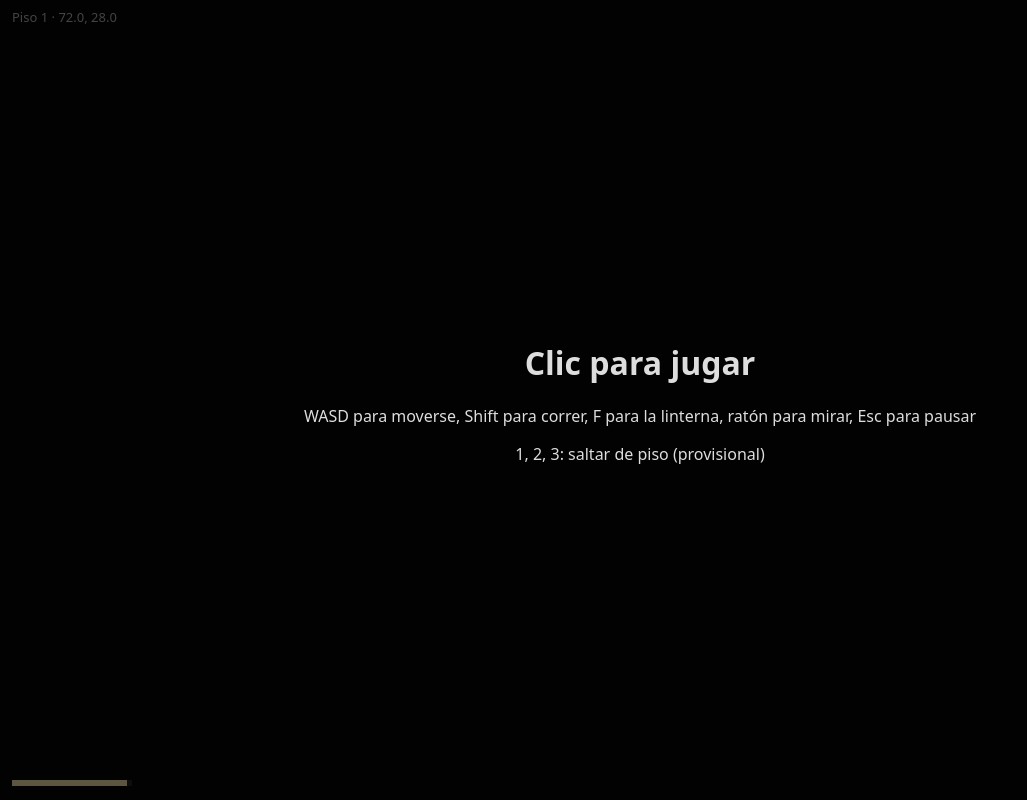
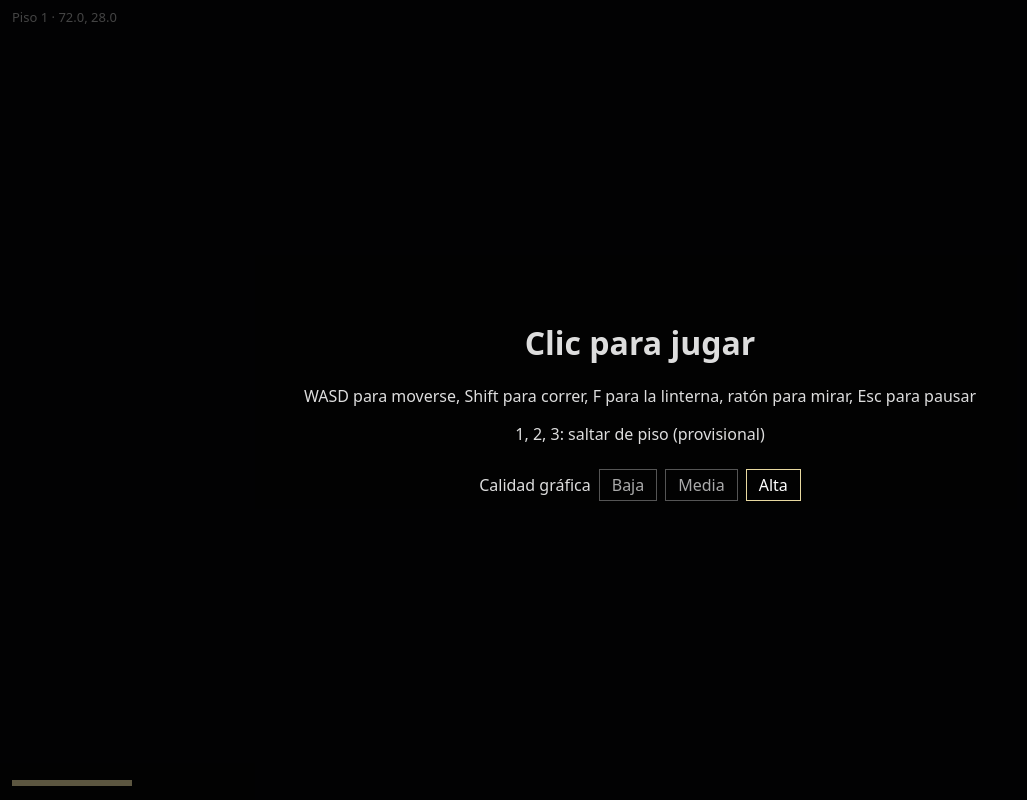
Before and after one commit to augurios/Mallnesia, a Next.js app: page / in a window 1280 px wide. Shown: the whole page, without its empty margins (0-1027 px from the left). Built offline with nearby package versions, Linux system fonts and the light colour scheme; no server answers.

Commit message:
pause menu

```diff
--- a/src/app/GameCanvas.tsx
+++ b/src/app/GameCanvas.tsx
@@ -2,19 +2,29 @@
 
 import { useEffect, useRef, useState } from "react";
 import { createRuntime, type PlayerStatus, type Runtime } from "@/engine/runtime";
+import { QUALITY_LEVELS, type QualityLevel } from "@/engine/quality";
 import { es } from "@/strings/es-CR";
 
 export default function GameCanvas() {
   const rootRef = useRef<HTMLDivElement>(null);
   const runtimeRef = useRef<Runtime | null>(null);
   const [locked, setLocked] = useState(false);
+  const [started, setStarted] = useState(false);
+  const [quality, setQuality] = useState<QualityLevel>("high");
   const [status, setStatus] = useState<PlayerStatus | null>(null);
 
   useEffect(() => {
     const root = rootRef.current;
     if (!root) return;
-    const runtime = createRuntime(root, { onLockChange: setLocked, onStatus: setStatus });
+    const runtime = createRuntime(root, {
+      onLockChange: (isLocked) => {
+        setLocked(isLocked);
+        if (isLocked) setStarted(true);
+      },
+      onStatus: setStatus,
+    });
     runtimeRef.current = runtime;
+    setQuality(runtime.getQuality());
     return () => {
       runtime.dispose();
       runtimeRef.current = null;
@@ -39,9 +49,24 @@ export default function GameCanvas() {
       {!locked && (
         <div className="game-hint" onClick={() => runtimeRef.current?.requestLock()}>
           <div>
-            <h1>{es.clickToPlay}</h1>
-            <p>{es.controls}</p>
-            <p>{es.debugFloors}</p>
+            <h1>{started ? es.paused : es.clickToPlay}</h1>
+            <p>{started ? es.resume : es.controls}</p>
+            {!started && <p>{es.debugFloors}</p>}
+            <div className="game-quality" onClick={(e) => e.stopPropagation()}>
+              <span>{es.quality}</span>
+              {QUALITY_LEVELS.map((level) => (
+                <button
+                  key={level}
+                  className={level === quality ? "on" : undefined}
+                  onClick={() => {
+                    runtimeRef.current?.setQuality(level);
+                    setQuality(level);
+                  }}
+                >
+                  {es.qualityLevels[level]}
+                </button>
+              ))}
+            </div>
           </div>
         </div>
       )}
--- a/src/app/globals.css
+++ b/src/app/globals.css
@@ -31,6 +31,29 @@ body {
   cursor: pointer;
 }
 
+.game-quality {
+  display: flex;
+  gap: 8px;
+  align-items: center;
+  justify-content: center;
+  margin-top: 24px;
+  cursor: default;
+}
+
+.game-quality button {
+  background: transparent;
+  color: #aaa;
+  border: 1px solid #555;
+  padding: 4px 12px;
+  font: inherit;
+  cursor: pointer;
+}
+
+.game-quality button.on {
+  color: #fff;
+  border-color: #e8d9a0;
+}
+
 .game-status {
   position: absolute;
   top: 8px;
--- /dev/null
+++ b/src/engine/quality.ts
@@ -0,0 +1,43 @@
+export type QualityLevel = "low" | "medium" | "high";
+
+export interface QualityPreset {
+  /** Upper bound for the renderer pixel ratio (also capped by the screen's own ratio). */
+  maxPixelRatio: number;
+  /** Fog far plane in meters: less far means less to draw. */
+  fogFar: number;
+  /** Flashlight reach in meters. */
+  torchDistance: number;
+}
+
+export const QUALITY_LEVELS: QualityLevel[] = ["low", "medium", "high"];
+
+export const QUALITY_PRESETS: Record<QualityLevel, QualityPreset> = {
+  low: { maxPixelRatio: 0.75, fogFar: 40, torchDistance: 25 },
+  medium: { maxPixelRatio: 1, fogFar: 55, torchDistance: 32 },
+  high: { maxPixelRatio: 2, fogFar: 70, torchDistance: 40 },
+};
+
+const STORAGE_KEY = "elmallvivo.quality";
+
+export function isQualityLevel(value: unknown): value is QualityLevel {
+  return typeof value === "string" && (QUALITY_LEVELS as string[]).includes(value);
+}
+
+/** Saved choice, or "high". Storage may be blocked, so every access is guarded. */
+export function loadQuality(): QualityLevel {
+  try {
+    const saved = window.localStorage.getItem(STORAGE_KEY);
+    if (isQualityLevel(saved)) return saved;
+  } catch {
+    // storage blocked: fall through to the default
+  }
+  return "high";
+}
+
+export function saveQuality(level: QualityLevel) {
+  try {
+    window.localStorage.setItem(STORAGE_KEY, level);
+  } catch {
+    // storage blocked: the choice just won't persist
+  }
+}
--- a/src/engine/runtime.ts
+++ b/src/engine/runtime.ts
@@ -2,6 +2,7 @@ import * as THREE from "three";
 import { GLTFLoader } from "three/examples/jsm/loaders/GLTFLoader.js";
 import { mergeGeometries } from "three/examples/jsm/utils/BufferGeometryUtils.js";
 import { MeshBVH } from "three-mesh-bvh";
+import { QUALITY_PRESETS, isQualityLevel, loadQuality, saveQuality, type QualityLevel } from "./quality";
 
 export interface PlayerStatus {
   floor: number;
@@ -20,6 +21,9 @@ export interface RuntimeOptions {
 
 export interface Runtime {
   requestLock(): void;
+  getQuality(): QualityLevel;
+  /** Applies a preset right away and remembers it for next time. */
+  setQuality(level: QualityLevel): void;
   dispose(): void;
 }
 
@@ -48,7 +52,6 @@ const SPAWNS: { x: number; y: number }[] = [
 /** First-person walk through the mall blockout: pointer-lock look, WASD, BVH wall collision. No React in here. */
 export function createRuntime(root: HTMLElement, options: RuntimeOptions = {}): Runtime {
   const renderer = new THREE.WebGLRenderer({ antialias: false });
-  renderer.setPixelRatio(Math.min(window.devicePixelRatio, 2));
   root.prepend(renderer.domElement);
 
   const scene = new THREE.Scene();
@@ -59,6 +62,7 @@ export function createRuntime(root: HTMLElement, options: RuntimeOptions = {}):
   camera.rotation.order = "YXZ";
 
   const params = new URLSearchParams(window.location.search);
+  const urlQuality = params.get("quality"); // debug: ?quality=low|medium|high (not saved)
   camera.fov = parseFloat(params.get("fov") ?? "") || camera.fov; // debug: ?fov=<vertical degrees>
 
   const ambientLevel = parseFloat(params.get("ambient") ?? "");
@@ -68,6 +72,15 @@ export function createRuntime(root: HTMLElement, options: RuntimeOptions = {}):
   torch.target.position.set(0, 0, -1);
   camera.add(torch, torch.target);
   scene.add(camera);
+
+  let quality: QualityLevel = isQualityLevel(urlQuality) ? urlQuality : loadQuality();
+  const applyQuality = () => {
+    const preset = QUALITY_PRESETS[quality];
+    renderer.setPixelRatio(Math.min(window.devicePixelRatio, preset.maxPixelRatio));
+    (scene.fog as THREE.Fog).far = preset.fogFar;
+    torch.distance = preset.torchDistance;
+    resize();
+  };
 
   // Player state. Plan y is north, so the three.js z axis is -y.
   const num = (key: string, fallback: number) => {
@@ -135,7 +148,7 @@ export function createRuntime(root: HTMLElement, options: RuntimeOptions = {}):
   window.addEventListener("resize", resize);
   document.addEventListener("mousemove", onMouseMove);
   document.addEventListener("pointerlockchange", onLockChange);
-  resize();
+  applyQuality();
 
   const sphere = new THREE.Sphere();
   const closest = new THREE.Vector3();
@@ -181,7 +194,7 @@ export function createRuntime(root: HTMLElement, options: RuntimeOptions = {}):
   const tick = () => {
     frame = requestAnimationFrame(tick);
     const now = performance.now();
-    const dt = Math.min((now - last) / 1000, 0.1);
+    const dt = locked ? Math.min((now - last) / 1000, 0.1) : 0; // paused while the pointer is free
     last = now;
 
     const forward = (keys.has("KeyW") ? 1 : 0) - (keys.has("KeyS") ? 1 : 0);
@@ -214,6 +227,12 @@ export function createRuntime(root: HTMLElement, options: RuntimeOptions = {}):
     requestLock() {
       renderer.domElement.requestPointerLock();
     },
+    getQuality: () => quality,
+    setQuality(level) {
+      quality = level;
+      saveQuality(level);
+      applyQuality();
+    },
     dispose() {
       cancelAnimationFrame(frame);
       window.removeEventListener("keydown", onKeyDown);
--- a/src/strings/es-CR.ts
+++ b/src/strings/es-CR.ts
@@ -5,4 +5,8 @@ export const es = {
   debugFloors: "1, 2, 3: saltar de piso (provisional)",
   floor: "Piso",
   flashlight: "Linterna",
+  paused: "Pausa",
+  resume: "Continuar",
+  quality: "Calidad gráfica",
+  qualityLevels: { low: "Baja", medium: "Media", high: "Alta" },
 } as const;
```
